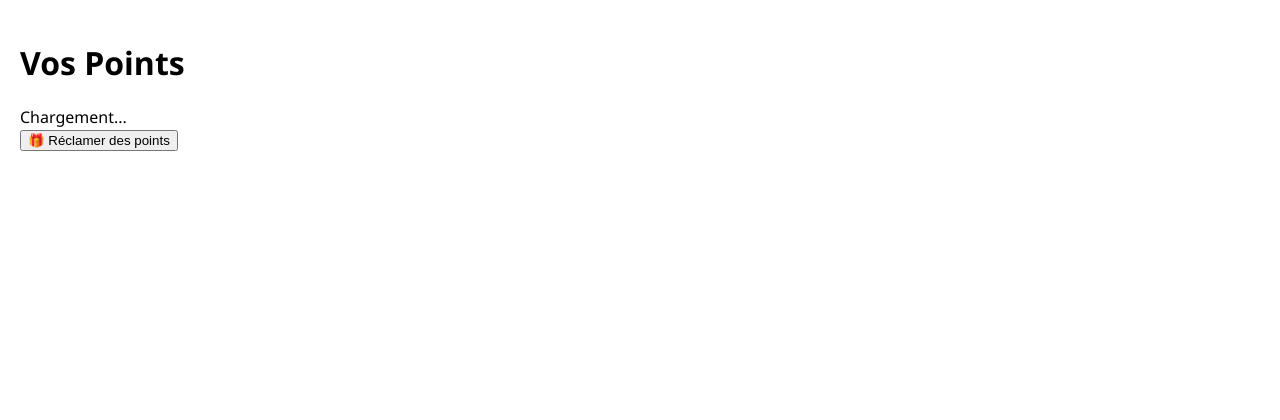
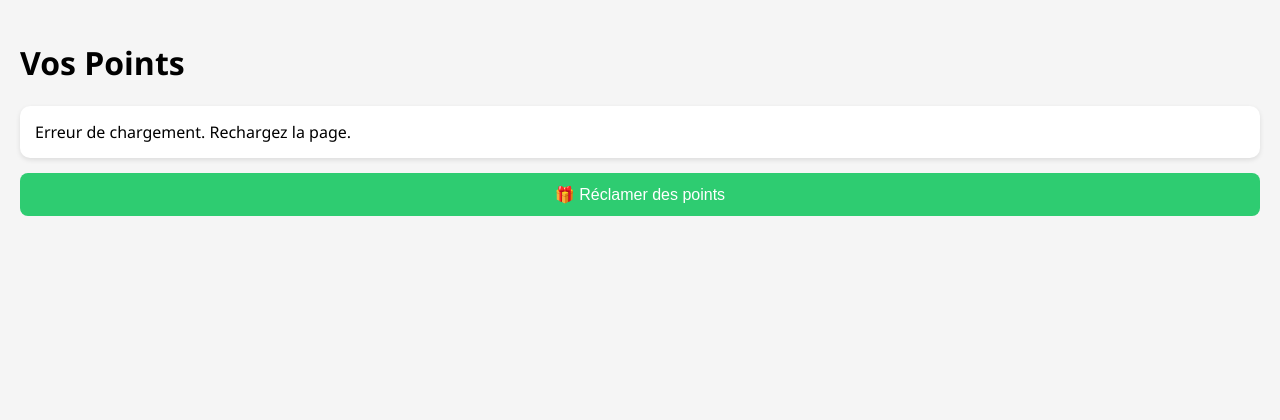
Before and after one commit to Shigyn/Faucet-app, a Flask app: page / in a window 1280 px wide. Shown: the top 420 px of the page. Run offline with Flask 2, Linux system fonts and the light colour scheme; data that the repository does not hold is empty; parts of the project's set-up code (start-up, migrations or seed data) failed here and were passed over.

Commit message:
Modif index.py

```diff
--- a/templates/index.html
+++ b/templates/index.html
@@ -7,6 +7,7 @@
             font-family: 'Segoe UI', sans-serif;
             margin: 0;
             padding-bottom: 60px;
+            background-color: #f5f5f5;
         }
         #navbar {
             position: fixed;
@@ -24,6 +25,7 @@
             color: white;
             font-size: 16px;
             cursor: pointer;
+            transition: background 0.3s;
         }
         #navbar button.active {
             background: #3498db;
@@ -39,7 +41,7 @@
             background: white;
             border-radius: 10px;
             padding: 15px;
-            margin-bottom: 10px;
+            margin-bottom: 15px;
             box-shadow: 0 2px 5px rgba(0,0,0,0.1);
         }
         .points-badge {
@@ -48,11 +50,12 @@
             padding: 3px 8px;
             border-radius: 10px;
             float: right;
+            font-size: 14px;
         }
         .referral-container {
             display: flex;
             gap: 10px;
-            margin-top: 20px;
+            margin-top: 15px;
         }
         .referral-link {
             flex: 1;
@@ -61,6 +64,7 @@
             border: 1px solid #ddd;
             border-radius: 8px;
             word-break: break-all;
+            font-family: monospace;
         }
         .copy-btn {
             padding: 0 15px;
@@ -69,6 +73,8 @@
             border: none;
             border-radius: 8px;
             cursor: pointer;
+            font-weight: bold;
+            transition: background 0.3s;
         }
         .copy-btn:hover {
             background: #2980b9;
@@ -84,13 +90,41 @@
             border-radius: 5px;
             z-index: 100;
             display: none;
+            animation: fadeInOut 2s ease-in-out;
+        }
+        @keyframes fadeInOut {
+            0% { opacity: 0; }
+            20% { opacity: 1; }
+            80% { opacity: 1; }
+            100% { opacity: 0; }
+        }
+        #balance-display {
+            background: white;
+            padding: 15px;
+            border-radius: 10px;
+            margin: 15px 0;
+            box-shadow: 0 2px 5px rgba(0,0,0,0.1);
+        }
+        #claim-btn {
+            width: 100%;
+            padding: 12px;
+            background: #2ecc71;
+            color: white;
+            border: none;
+            border-radius: 8px;
+            font-size: 16px;
+            cursor: pointer;
+            transition: background 0.3s;
+        }
+        #claim-btn:hover {
+            background: #27ae60;
         }
     </style>
 </head>
 <body>
     <div id="main-section" class="section active">
         <h1>Vos Points</h1>
-        <div id="balance-display">Chargement...</div>
+        <div id="balance-display">Chargement en cours...</div>
         <button id="claim-btn">🎁 Réclamer des points</button>
     </div>
 
@@ -130,8 +164,16 @@
     <div id="toast" class="toast">Lien copié !</div>
 
     <script>
+        // Récupération de l'ID utilisateur depuis Telegram WebApp
+        function getTelegramUserId() {
+            if (window.Telegram && Telegram.WebApp) {
+                return Telegram.WebApp.initDataUnsafe.user?.id.toString();
+            }
+            return null;
+        }
+
         // Variables globales
-        let currentUserId = "USER_ID"; // À remplacer par ton système d'authentification
+        let currentUserId = getTelegramUserId() || "USER_ID_DEMO"; // Fallback pour tests
         let referralData = null;
 
         // Fonctions de base
@@ -147,27 +189,38 @@
 
         // Charger le solde et le lien de parrainage
         async function loadUserData() {
+            try {
                 const response = await fetch('/get-balance', {
                     method: 'POST',
                     headers: { 'Content-Type': 'application/json' },
                     body: JSON.stringify({ user_id: currentUserId })
                 });
+
+                if (!response.ok) throw new Error('Erreur réseau');
+
                 const data = await response.json();
 
                 document.getElementById('balance-display').innerHTML = `
-                Solde: <strong>${data.balance} points</strong>
-                ${data.last_claim ? `<br>Dernière réclamation: ${data.last_claim}` : ''}
+                    <strong>Solde actuel:</strong> ${data.balance} points<br>
+                    ${data.last_claim ? `<small>Dernière réclamation: ${data.last_claim}</small>` : ''}
                 `;
 
                 if (data.referral_url) {
                     document.getElementById('referral-link').textContent = data.referral_url;
                     referralData = data;
                 }
+            } catch (error) {
+                console.error("Erreur:", error);
+                document.getElementById('balance-display').innerHTML =
+                    "Erreur de chargement. Rechargez la page.";
+            }
         }
 
         // Chargement des Tasks
         async function loadTasks() {
+            try {
                 const response = await fetch('/get-tasks');
+                if (!response.ok) throw new Error('Erreur réseau');
                 const tasks = await response.json();
 
                 let html = '';
@@ -181,11 +234,17 @@
                 });
 
                 document.getElementById('tasks-list').innerHTML = html || "<p>Aucune task disponible</p>";
+            } catch (error) {
+                document.getElementById('tasks-list').innerHTML =
+                    "<p>Erreur de chargement des tasks</p>";
+            }
         }
 
         // Chargement des Friends
         async function loadFriends() {
+            try {
                 const response = await fetch('/get-friends?user_id=' + currentUserId);
+                if (!response.ok) throw new Error('Erreur réseau');
                 const data = await response.json();
 
                 document.getElementById('referral-count').textContent = `(${data.referrals.length} filleuls)`;
@@ -194,12 +253,16 @@
                 data.referrals.forEach(friend => {
                     html += `
                     <div class="friend-card">
-                    <h3>${friend.username}</h3>
+                        <h3>${friend.username || 'Utilisateur anonyme'}</h3>
                         <p>Points générés: ${friend.total_points} (Vous avez reçu ${friend.commission} pts)</p>
                     </div>`;
                 });
 
                 document.getElementById('friends-list').innerHTML = html || "<p>Aucun filleul pour le moment</p>";
+            } catch (error) {
+                document.getElementById('friends-list').innerHTML =
+                    "<p>Erreur de chargement des filleuls</p>";
+            }
         }
 
         // Fonction pour copier le lien
@@ -217,6 +280,7 @@
 
         // Claim points
         document.getElementById('claim-btn').addEventListener('click', async () => {
+            try {
                 const response = await fetch('/claim', {
                     method: 'POST',
                     headers: { 'Content-Type': 'application/json' },
@@ -225,18 +289,26 @@
                         referrer_code: new URLSearchParams(window.location.search).get('ref')
                     })
                 });
+
                 const result = await response.json();
 
                 if (result.error) {
-                alert(result.error);
+                    alert(`Erreur: ${result.error}`);
                 } else {
                     alert(result.success);
                     loadUserData();
                 }
+            } catch (error) {
+                alert("Erreur réseau. Réessayez plus tard.");
+            }
         });
 
         // Initialisation
+        if (!currentUserId) {
+            alert("ID utilisateur non trouvé !");
+        } else {
             loadUserData();
+        }
     </script>
 </body>
 </html>
```
Lines whose indentation alone changed are shown as unchanged.
